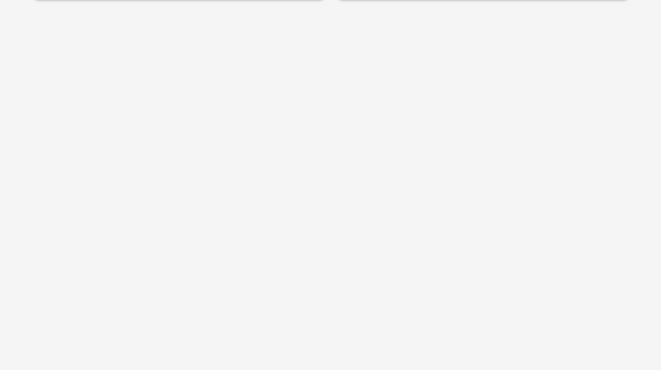
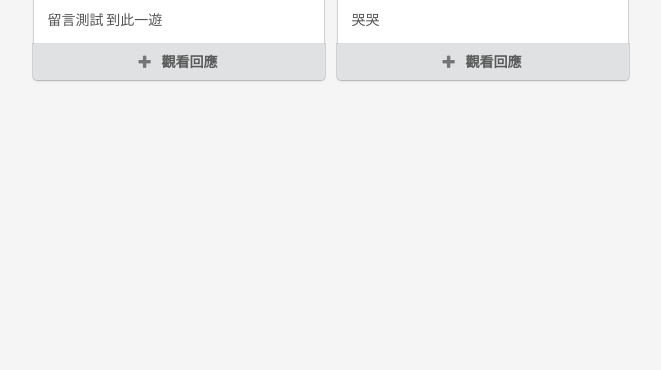
Before and after one commit to et84121/DB-project, a Django app: page / in a window 1280 px wide. Shown: the part 221-591 px from the top of the page, without its empty margins (43-704 px from the left). Run offline with Django 3.2, Linux system fonts and the light colour scheme; data comes from the database, SQL or seed files in the repository; both versions use the stored data as it was after the commit.

Commit message:
完成回應功能

```diff
--- a/board/board/urls.py
+++ b/board/board/urls.py
@@ -22,5 +22,6 @@ urlpatterns = [
     path('', views.index),
     path('post', views.post),
     path('login', views.login),
-    path('logout', views.logout)
+    path('logout', views.logout),
+    path('reply/<int:post_id>', views.reply)
 ]
--- a/board/main/templates/home.html
+++ b/board/main/templates/home.html
@@ -19,7 +19,7 @@
 
     <body class="template">
         <!-- 導航欄 -->
-        <div>
+
         <div class="ui massive fixed teal borderless menu">
             <div class="ui container">
                 <div class="header item" href="#">到此一游</div>
@@ -48,10 +48,8 @@
                 {% endif %}
             </div>
         </div>
-        </div>
-        <br>
 
-        <div class="ui container center aligned" style="padding-top: 60px;padding-bottom:10px">
+        <div class="ui container center aligned" style="padding-top: 4%;padding-bottom:10px">
             <button class="ui red button" onclick="getLocation()">
                 <i class="marker icon"></i>
                 Location(點我取得你的位置)
@@ -63,7 +61,8 @@
                 {% for post in posts %}
 
                 <div class="card">
-                    <div class="ui small image">
+                    <div class="ui image">
+                        <img src="https://placeimg.com/400/100/any">
                     </div>
                     <div class="content">
                         <a class="header">流水 {{ post.id }} 號</a>
@@ -75,6 +74,49 @@
                             {{ post.content }}
                         </div>
 
+                    </div>
+                    <div class="ui bottom attached button" onclick="$('#comment{{post.id}}').modal({blurring: true}).modal('show')">
+                        <i class="add icon"></i>
+                        觀看回應
+                    </div>
+                    <div class="ui modal" id='comment{{post.id}}'>
+                        <div class="header">流水 {{ post.id }} 號 回響</div>
+                        <div class="content">
+                            <div class="ui comments">
+                                {% for comment in post.comment_set.all %}
+                                <div class="comment">
+                                    <a class="avatar">
+                                        <img src="https://placeimg.com/50/50/face">
+                                    </a>
+                                    <div class="content">
+                                        <a class="author">{{ comment.user_who_made.name }}</a>
+                                        <div class="metadata">
+                                            <span class="date">{{ comment.time }}</span>
+                                        </div>
+                                        <div class="text">
+                                            {{ comment.content }}
+                                        </div>
+                                    </div>
+                                </div>
+                                {% empty %}
+                                <div class="ui pink message">空空如也 等你搶頭香</div>
+                                {% endfor %} {% if request.session.is_login %}
+                                <div class="ui section divider"></div>
+                                <h3 class="ui header">增加回響</h3>
+                                <form class="ui reply form" action="reply/{{ post.id }}" method="POST">
+                                    {% csrf_token %}
+                                    <div class="field">
+                                        <textarea name='content'></textarea>
+                                    </div>
+                                    <button class="ui blue labeled submit icon button" type="submit">
+                                        <i class="icon edit"></i> Add Reply
+                                    </button>
+                                </form>
+                                {% else %}
+                                <div class="ui red message">請登入以便回覆</div>
+                                {% endif %}
+                            </div>
+                        </div>
                     </div>
                 </div>
 
--- a/board/main/templates/post.html
+++ b/board/main/templates/post.html
@@ -73,7 +73,7 @@
                             <div class="ui radio checkbox">
                                 <input type="radio" name="mood" value="good" checked='checked'>
                                 <label>
-                                    <i class="large teal frown outline icon"></i>
+                                    <i class="large teal smile outline icon"></i>
                                     GOOD
                                 </label>
                             </div>
@@ -92,7 +92,7 @@
                             <div class="ui radio checkbox">
                                 <input type="radio" name="mood" value="bad">
                                 <label>
-                                    <i class="large teal smile outline icon"></i>
+                                    <i class="large teal frown outline icon"></i>
                                     Bad
                                 </label>
                             </div>
--- a/board/main/views.py
+++ b/board/main/views.py
@@ -78,3 +78,16 @@ def post(request):
         post_form = form.PostForm()
 
     return render(request, 'post.html', locals())
+
+
+def reply(request, post_id):
+    if request.POST.get('content') is not None:
+        models.comment.objects.create(
+            content=request.POST.get('content'),
+            user_who_made=models.User.objects.get(
+                name=request.session['user_name']),
+            which_post=models.Post.objects.get(id=post_id)
+        )
+        return HttpResponse('回覆成功')
+
+    return HttpResponse('回覆失敗')
```
Also changed, not shown: board/db.sqlite3. Lines whose indentation alone changed are shown as unchanged.
